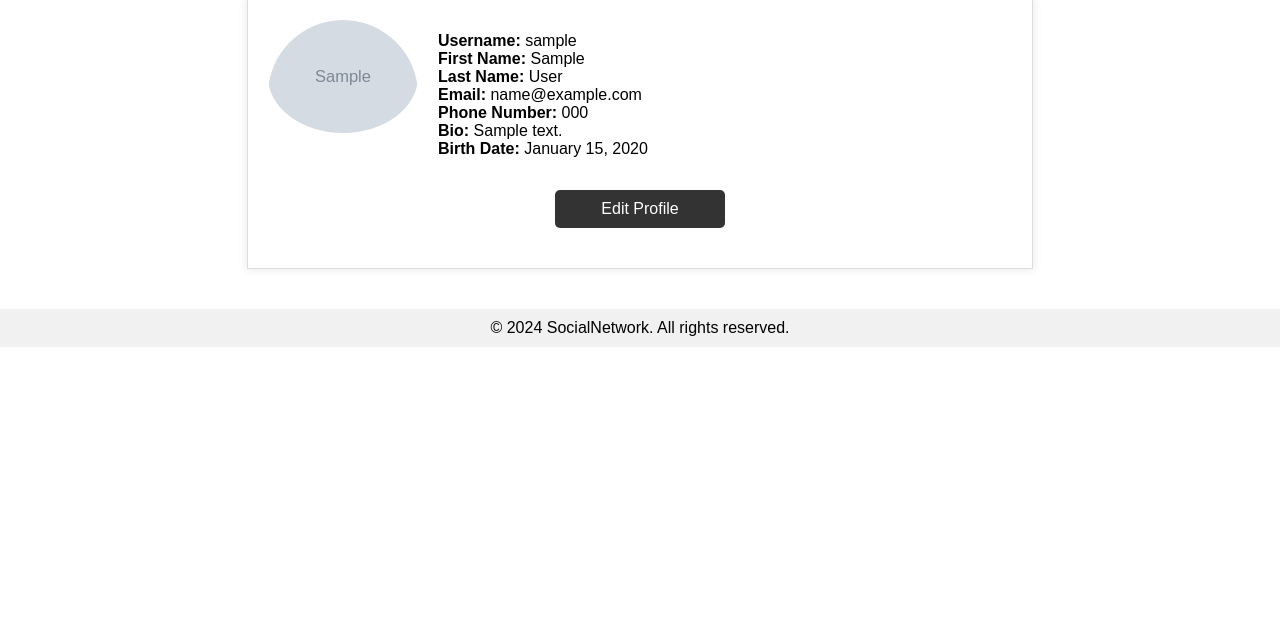
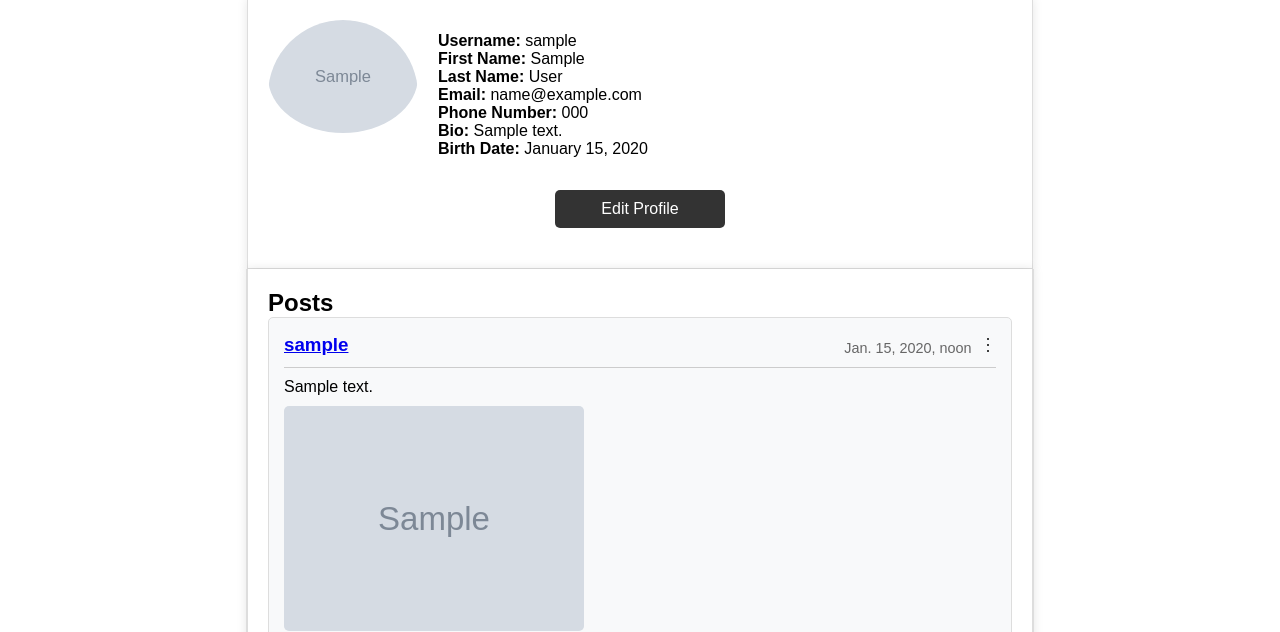
Before and after one commit to MaxMedvedenko/my-social-network, a Django app: a page that uses templates/profile.html in a window 1280 px wide. Shown: the part 146-778 px from the top of the page. Before the commit the page ends 493 px from the top, so only its background shows below. Run offline with Django 5.2, Linux system fonts and the light colour scheme; a user stored in the database is signed in; tables that the repository leaves empty hold one stand-in row (values such as "Sample post"); grey boxes marked "Sample" are stand-in pictures.

Commit message:
now in profile you can see user's post

```diff
--- a/static/css/profile.css
+++ b/static/css/profile.css
@@ -50,3 +50,99 @@ h1 {
 .btn:hover {
     background-color: #555;
 }
+
+
+
+
+
+
+
+
+
+
+/* profile.css */
+
+.post-container {
+    width: 60%;
+    margin: 0 auto;
+    padding: 20px;
+    border-left: 2px solid #ddd;
+    border-right: 2px solid #ddd;
+    background-color: #fff;
+    box-shadow: 0 0 10px rgba(0, 0, 0, 0.1);
+}
+
+.posts {
+    display: flex;
+    flex-direction: column;
+    gap: 20px;
+}
+
+.post {
+    border: 1px solid #ddd;
+    padding: 15px;
+    border-radius: 5px;
+    background-color: #f8f9fa;
+}
+
+.post-header {
+    display: flex;
+    justify-content: space-between;
+    align-items: center;
+    border-bottom: 1px solid #ccc;
+    padding-bottom: 10px;
+    margin-bottom: 10px;
+}
+
+.post-content-image {
+    max-width: 300px;
+    max-height: 300px;
+    width: auto;
+    height: auto;
+    border-radius: 5px;
+    margin-top: 10px;
+}
+
+.post-content-text {
+    word-break: break-word;
+    overflow-wrap: break-word;
+}
+
+.post-creator {
+    margin: 0;
+}
+
+.post-creation-time {
+    color: #666;
+    font-size: 0.9em;
+}
+
+.dots-vertical-svg {
+    width: 20px;
+    height: 20px;
+    cursor: pointer;
+}
+
+.dropdown {
+    position: relative;
+    display: inline-block;
+}
+
+.dropdown-content {
+    position: absolute;
+    background-color: #f9f9f9;
+    min-width: 100px;
+    box-shadow: 0px 8px 16px 0px rgba(0,0,0,0.2);
+    z-index: 100;
+}
+
+.dropdown-content a {
+    color: black;
+    padding: 8px 16px;
+    text-decoration: none;
+    display: block;
+}
+
+.dropdown-content a:hover {
+    background-color: #f1f1f1;
+}
--- a/templates/profile.html
+++ b/templates/profile.html
@@ -24,33 +24,78 @@
             <p><strong>Birth Date:</strong> {{ profile.birth_date|date:"F j, Y" }}</p>
         </div>
     </div>
-
     {% if request.user != profile.user %}
-        {% if is_friend %}
-            <p>Already friends.</p>
-        {% elif has_sent_request %}
-            <p>Friend request sent.</p>
-        {% elif has_received_request %}
-            <p>Friend request received.
-                <form action="{% url 'accept_friend_request' request_id=received_request.id %}" method="post" style="display:inline;">
-                    {% csrf_token %}
-                    <button type="submit" class="btn accept-btn">Accept</button>
-                </form>
-                <form action="{% url 'reject_friend_request' request_id=received_request.id %}" method="post" style="display:inline;">
-                    {% csrf_token %}
-                    <button type="submit" class="btn reject-btn">Reject</button>
-                </form>
-            </p>
-        {% else %}
-            <form action="{% url 'send_friend_request' profile.user.id %}" method="post" style="display:inline;">
-                {% csrf_token %}
-                <button type="submit" class="btn send-friend-request-btn">Send Friend Request</button>
-            </form>
-        {% endif %}
-    {% endif %}
-
-    {% if request.user == profile.user %}
-        <a href="{% url 'edit_profile' %}" class="btn edit-profile-btn">Edit Profile</a>
+    <form action="{% url 'send_friend_request' profile.user.id %}" method="post" style="display:inline;">
+        {% csrf_token %}
+        <button type="submit" class="btn send-friend-request-btn">
+            {% if is_friend %}
+                Unfriend
+            {% elif has_sent_request %}
+                Request Sent
+            {% elif has_received_request %}
+                Accept Request
+            {% else %}
+                Send Friend Request
+            {% endif %}
+        </button>
+    </form>
+    {% else %}
+    <a href="{% url 'edit_profile' %}" class="btn edit-profile-btn">Edit Profile</a>
     {% endif %}
 </div>
+
+<!-- Add this section to display the user's posts -->
+<div class="post-container">
+    <h2>Posts</h2>
+    <div class="posts">
+        {% for post in posts %}
+            <div class="post">
+                <div class="post-header">
+                    <h3 class="post-creator">
+                        <a href="{% url 'profile_view' post.user.username %}">{{ post.user.username }}</a>
+                    </h3>
+                    <div class="right-part-pst-header">
+                        <span class="post-creation-time">{{ post.created_at }}</span>
+                        <img src="{% static 'image/dots-vertical-svgrepo-com.svg' %}" alt="Dots Vertical SVG" class="dots-vertical-svg" id="dots-vertical-svg">
+
+                        <div class="dropdown-content" style="display: none;">
+                            <a id="detail-{{ post.id }}" class="detail-link" href="{% url 'post_detail' post.id %}">Detail</a>
+                            {% if post.user == request.user %}
+                            <a id="edit-{{ post.id }}" class="edit-link" href="{% url 'edit_post' post.id %}">Edit</a>
+                            <a id="delete-{{ post.id }}" class="delete-link" href="{% url 'delete_post' post.id %}">Delete</a>
+                            {% endif %}
+                        </div>
+
+                    </div>
+                </div>
+                <div class="post-content">
+                    <p class="post-content-text">{{ post.content }}</p>
+                    {% if post.image %}
+                        <img class="post-content-image" src="{{ post.image.url }}" alt="Post Image">
+                    {% endif %}
+                </div>
+
+                <div class="like-section">
+                    <span id="like-count-{{ post.id }}" class="like-count">{{ post.likes_count }} Likes</span>
+                    {% if request.user.is_authenticated %}
+                        {% if request.user in post.likes.all %}
+                            <a href="#" class="unlike-btn like-action" data-post-id="{{ post.id }}">
+                                <img id="like-img-{{ post.id }}" src="{% static 'image/full-heart.svg' %}" alt="Full Heart" class="heart-icon">
+                            </a>
+                        {% else %}
+                            <a href="#" class="like-btn like-action" data-post-id="{{ post.id }}">
+                                <img id="like-img-{{ post.id }}" src="{% static 'image/heart.svg' %}" alt="Heart" class="heart-icon">
+                            </a>
+                        {% endif %}
+                    {% else %}
+                        <a href="{% url 'login' %}">Login</a> to like this post.
+                    {% endif %}
+                </div>
+
+            </div>
+        {% endfor %}
+    </div>
+</div>
 {% endblock %}
+
+{% block scripts %}<script src="{% static 'js/chat.js' %}"></script>{% endblock %}
--- a/user/views.py
+++ b/user/views.py
@@ -8,6 +8,7 @@ from django.db import IntegrityError
 from django.core.exceptions import ValidationError
 
 from user.models import *
+from network.models import Post
 
 from django.shortcuts import get_object_or_404
 
@@ -74,18 +75,29 @@ def logout_view(request):
 
 @login_required
 def profile_view(request, username):
+    # Отримати профіль користувача
     profile = get_object_or_404(Profile, user__username=username)
 
+    # Перевірити, чи є користувач другом
     is_friend = Friend.objects.filter(user=request.user, friend=profile.user).exists() or \
                 Friend.objects.filter(user=profile.user, friend=request.user).exists()
+
+    # Перевірити, чи відправлено запит
     has_sent_request = Friendship.objects.filter(from_user=request.user, to_user=profile.user, status='pending').exists()
+
+    # Перевірити, чи отримано запит
     has_received_request = Friendship.objects.filter(from_user=profile.user, to_user=request.user, status='pending').exists()
 
+    # Отримати пости користувача
+    posts = Post.objects.filter(user=profile.user).order_by('-created_at')  # Модифікуйте фільтр та порядок за потреби
+
+    # Передати всі дані в контекст шаблону
     context = {
         'profile': profile,
         'is_friend': is_friend,
         'has_sent_request': has_sent_request,
         'has_received_request': has_received_request,
+        'posts': posts,
     }
 
     return render(request, 'profile.html', context)
```
Also changed, not shown: static/js/profile.js (added, +19 -0 lines).
